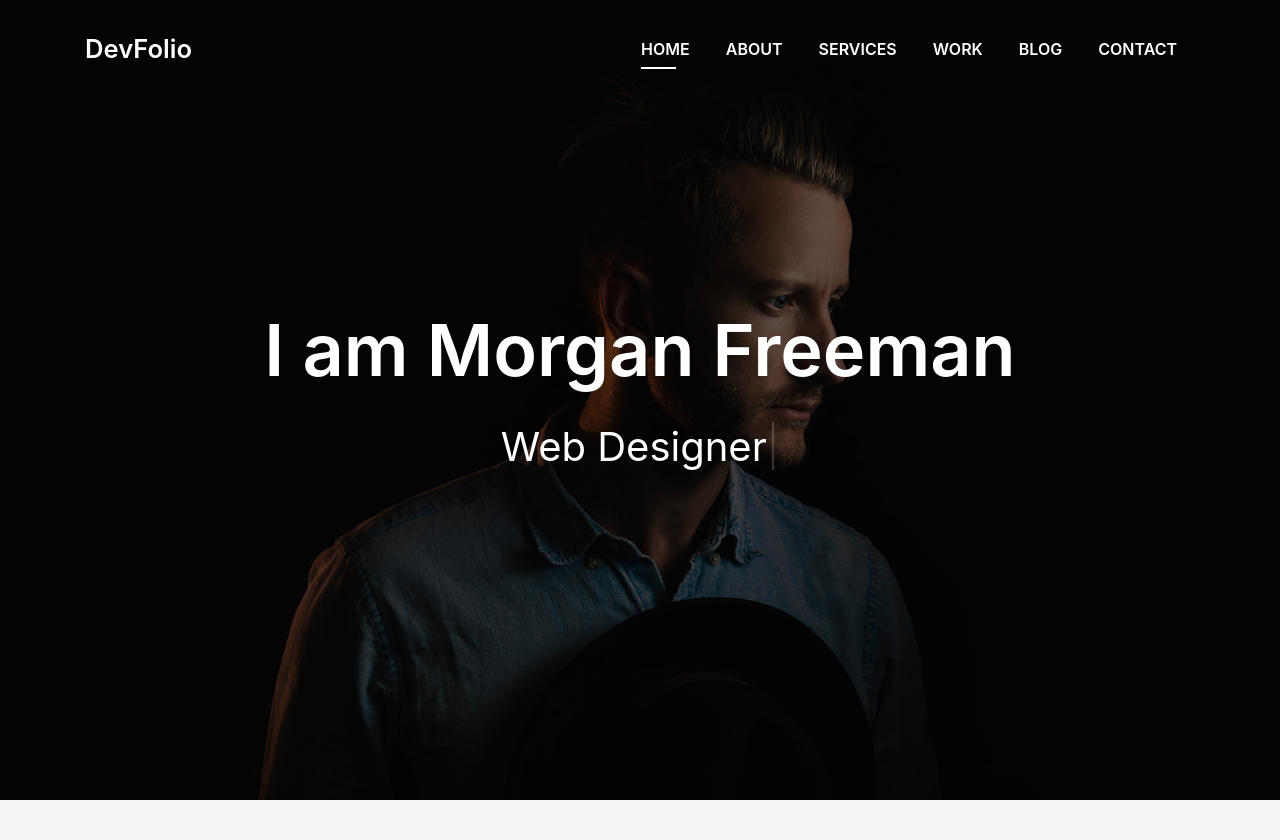
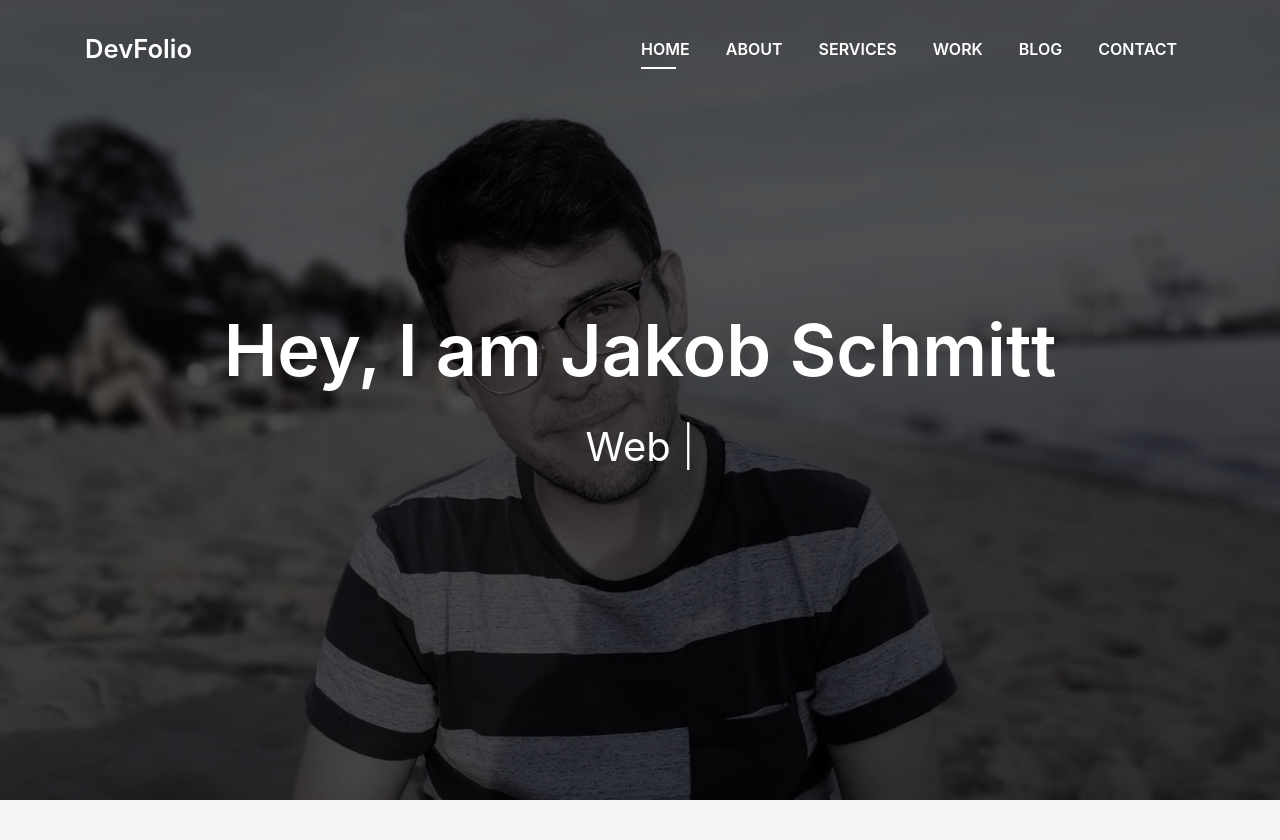
Before and after one commit to JokusPokus/homepage, a Django app: page / in a window 1280 px wide. Shown: the top 840 px of the page. Run offline with Django 3.2, Linux system fonts and the light colour scheme; some libraries are stand-ins or nearby versions.

Commit message:
personalize main photo

```diff
--- a/main/templates/main/index.html
+++ b/main/templates/main/index.html
@@ -73,14 +73,14 @@
   <!--/ Nav End /-->
 
   <!--/ Intro Skew Star /-->
-  <div id="home" class="intro route bg-image" style="background-image: url(img/intro-bg.jpg)">
+  <div id="home" class="intro route bg-image" style="background-image: url({% static 'main/img/intro-bg.jpeg' %})">
     <div class="overlay-itro"></div>
     <div class="intro-content display-table">
       <div class="table-cell">
         <div class="container">
           <!--<p class="display-6 color-d">Hello, world!</p>-->
-          <h1 class="intro-title mb-4">I am Morgan Freeman</h1>
-          <p class="intro-subtitle"><span class="text-slider-items">CEO DevFolio,Web Developer,Web Designer,Frontend Developer,Graphic Designer</span><strong class="text-slider"></strong></p>
+          <h1 class="intro-title mb-4">Hey, I am Jakob Schmitt</h1>
+          <p class="intro-subtitle"><span class="text-slider-items">Software Engineer,AI Student,Web Developer,Aspiring ML Engineer</span><strong class="text-slider"></strong></p>
           <!-- <p class="pt-3"><a class="btn btn-primary btn js-scroll px-4" href="#about" role="button">Learn More</a></p> -->
         </div>
       </div>
```
Also changed, not shown: main/static/main/img/Foto_Strand.jpeg (added), main/static/main/img/intro-bg - Copy.jpg (deleted), main/static/main/img/intro-bg.jpeg (added), main/static/main/img/intro-bg_or.jpg (renamed from main/static/main/img/intro-bg.jpg).
